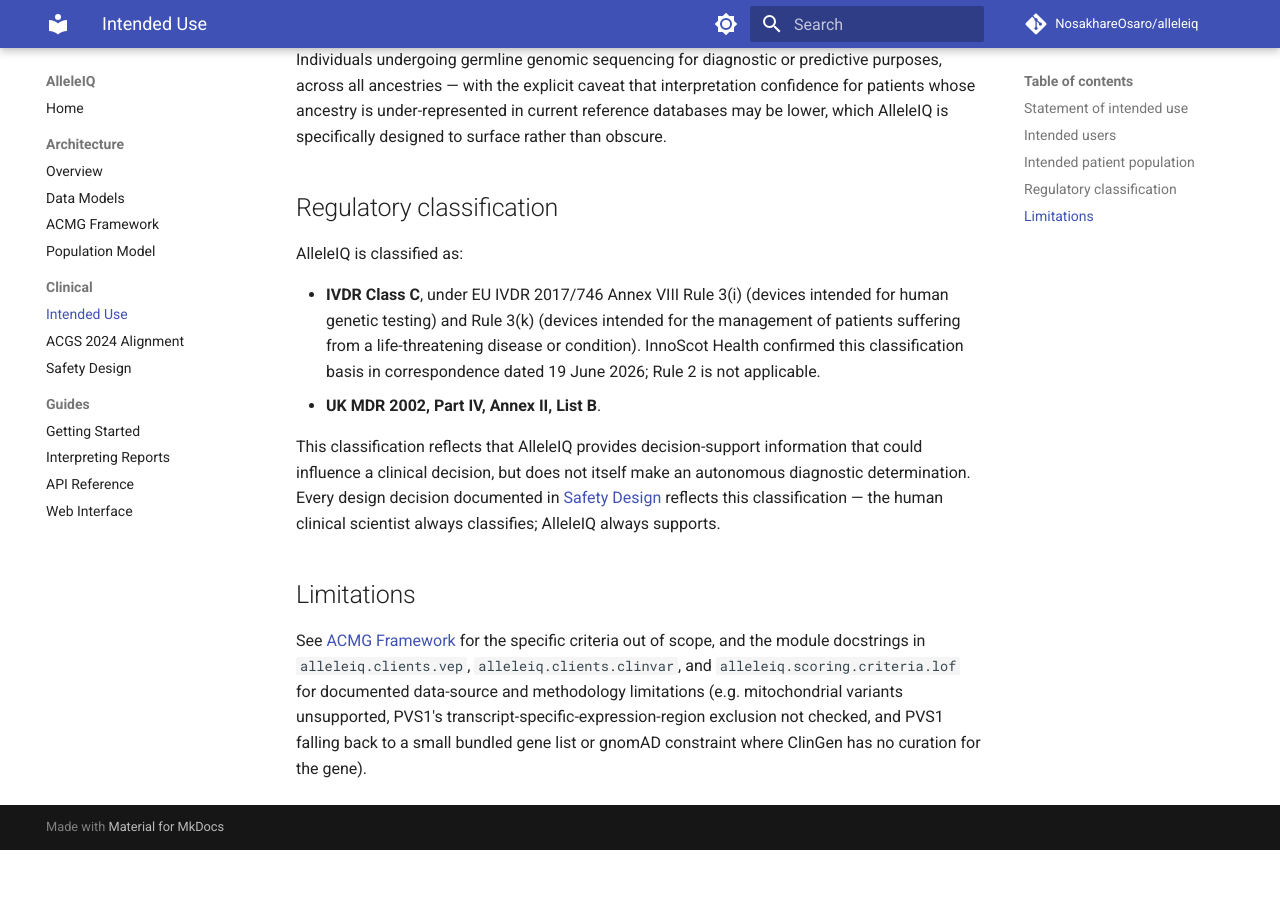
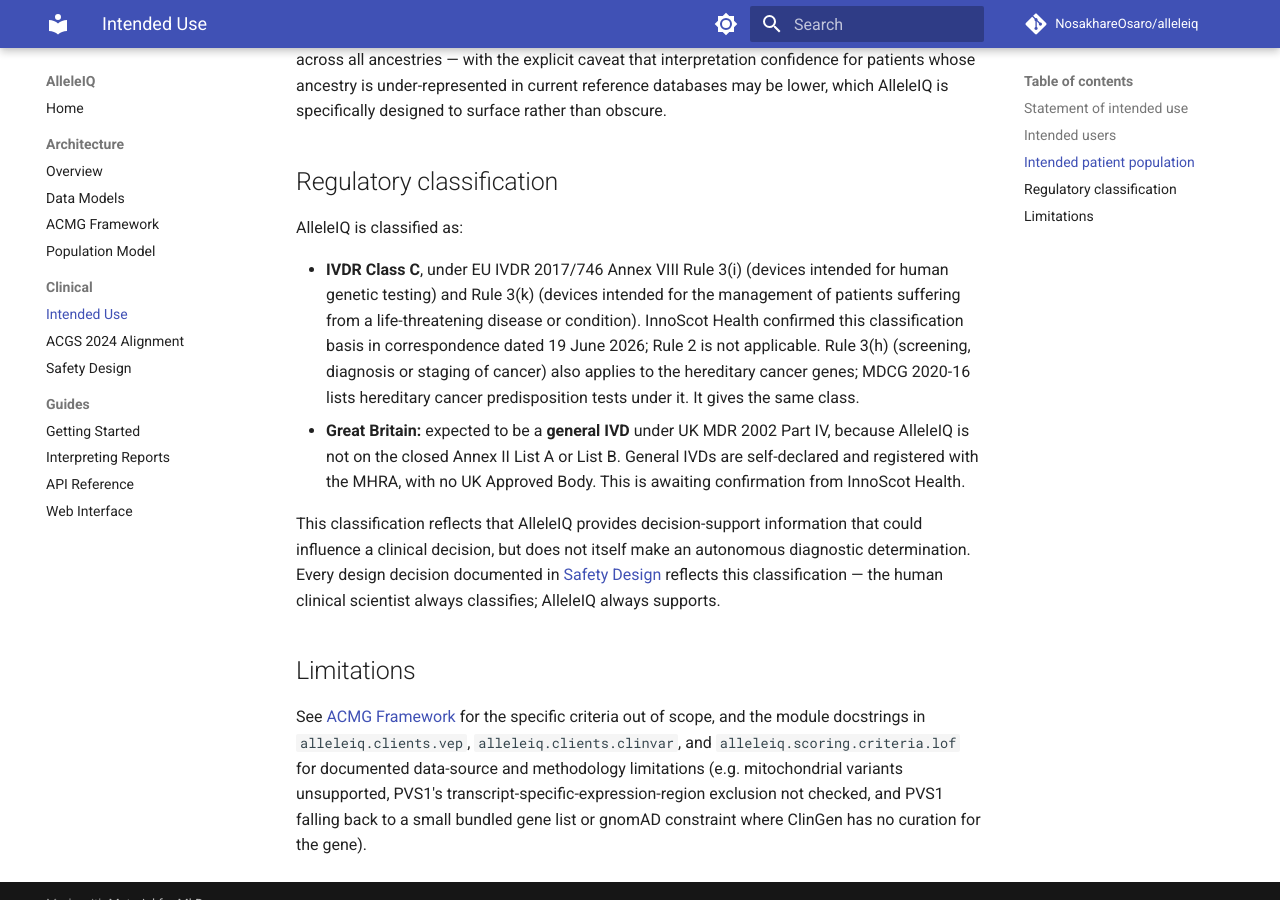
Before and after one commit to NosakhareOsaro/alleleiq, an MkDocs documentation site: the page built from docs/clinical/intended-use.md, in a window 1280 px wide and 900 px high, scrolled down 1194 px. Built offline with MkDocs 1.6.1 and Material for MkDocs 9.7.7, drawn with Linux system fonts in a browser that asks for light colours; comment, search, counter and statistics services are not loaded; before the commit the page ends 2044 px from its top, so only the background shows below that; some of the changed text lies outside the part shown.

Commit message:
docs: correct the UK classification claim, add Rule 3(h), and fix doc drift
UK Annex II List B is a closed list of named products that AlleleIQ is not
on, so the GB route is stated as an expected general IVD pending
InnoScot Health's confirmation. Rule 3(h) is added alongside 3(i) and
3(k). The intended-use summary tracks IUS v0.3, and the reports guide no
longer calls the automated subset 6 criteria.

```diff
--- a/docs/clinical/intended-use.md
+++ b/docs/clinical/intended-use.md
@@ -2,14 +2,13 @@
 
 **Document ID:** AIQ-REG-001 (summary)
 **Product:** AlleleIQ
-**Document version:** 0.2 (draft)
+**Document version:** 0.3 (draft)
 **Software version:** 0.2.0
 
-This page summarises the Intended Use Statement AIQ-REG-001 v0.2, which
+This page summarises the Intended Use Statement AIQ-REG-001 v0.3, which
 is maintained as a separate controlled document. It describes what the
-v0.2.0 software actually implements; where the full statement covers
-broader scope (for example CNV interpretation or literature evidence),
-that scope is not yet implemented here.
+v0.2.0 software actually implements. Copy-number and structural
+variants are out of scope at this version.
 
 ## Statement of intended use
 
@@ -65,8 +64,15 @@ AlleleIQ is classified as:
   intended for the management of patients suffering from a
   life-threatening disease or condition). InnoScot Health confirmed this
   classification basis in correspondence dated 19 June 2026; Rule 2 is
-  not applicable.
-- **UK MDR 2002, Part IV, Annex II, List B**.
+  not applicable. Rule 3(h) (screening, diagnosis or staging of cancer)
+  also applies to the hereditary cancer genes; MDCG 2020-16 lists
+  hereditary cancer predisposition tests under it. It gives the same
+  class.
+- **Great Britain:** expected to be a **general IVD** under UK MDR 2002
+  Part IV, because AlleleIQ is not on the closed Annex II List A or
+  List B. General IVDs are self-declared and registered with the MHRA,
+  with no UK Approved Body. This is awaiting confirmation from InnoScot
+  Health.
 
 This classification reflects that AlleleIQ provides decision-support
 information that could influence a clinical decision, but does not
```
Also changed, not shown: README.md (+5 -1 lines), docs/clinical/safety-design.md (+1 -1 lines), docs/guides/interpreting-reports.md (+1 -1 lines), docs/index.md (+3 -1 lines).
